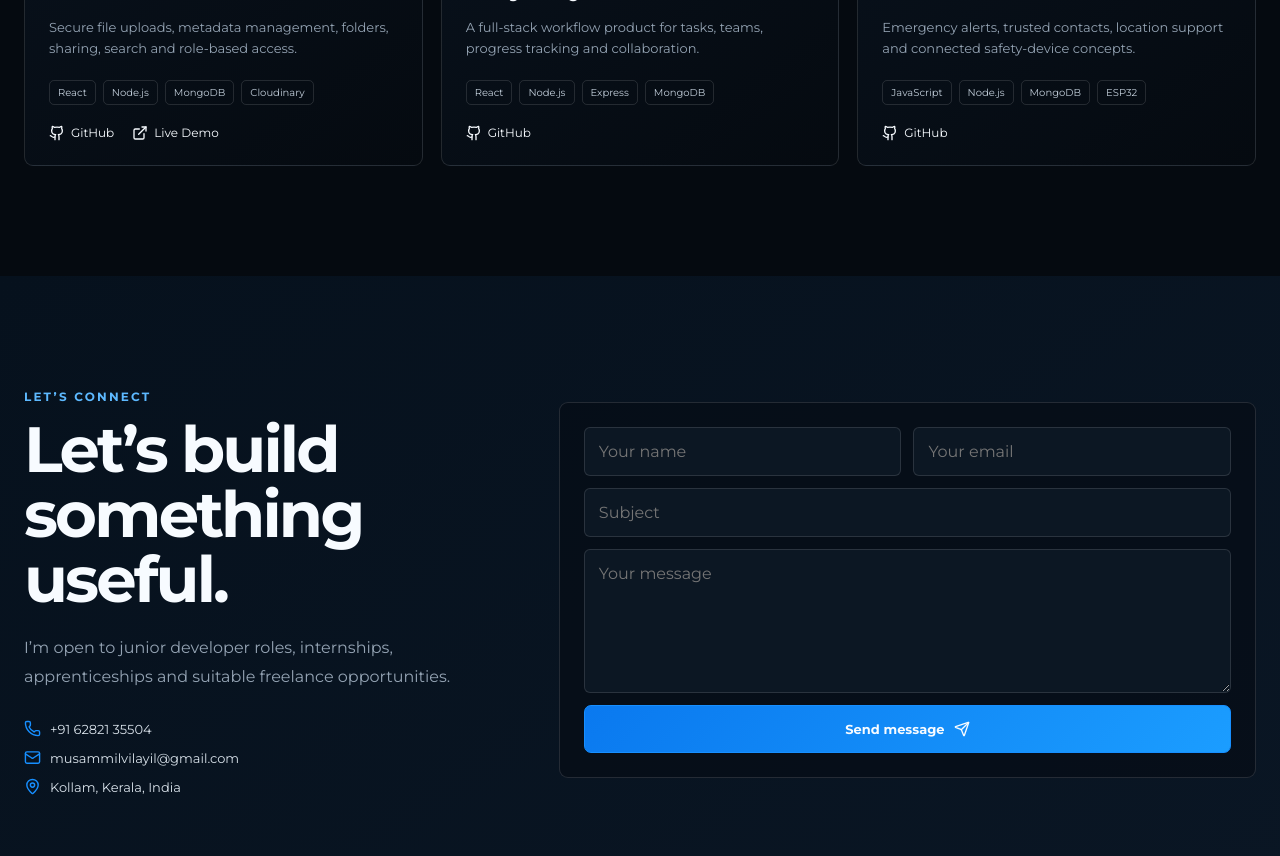
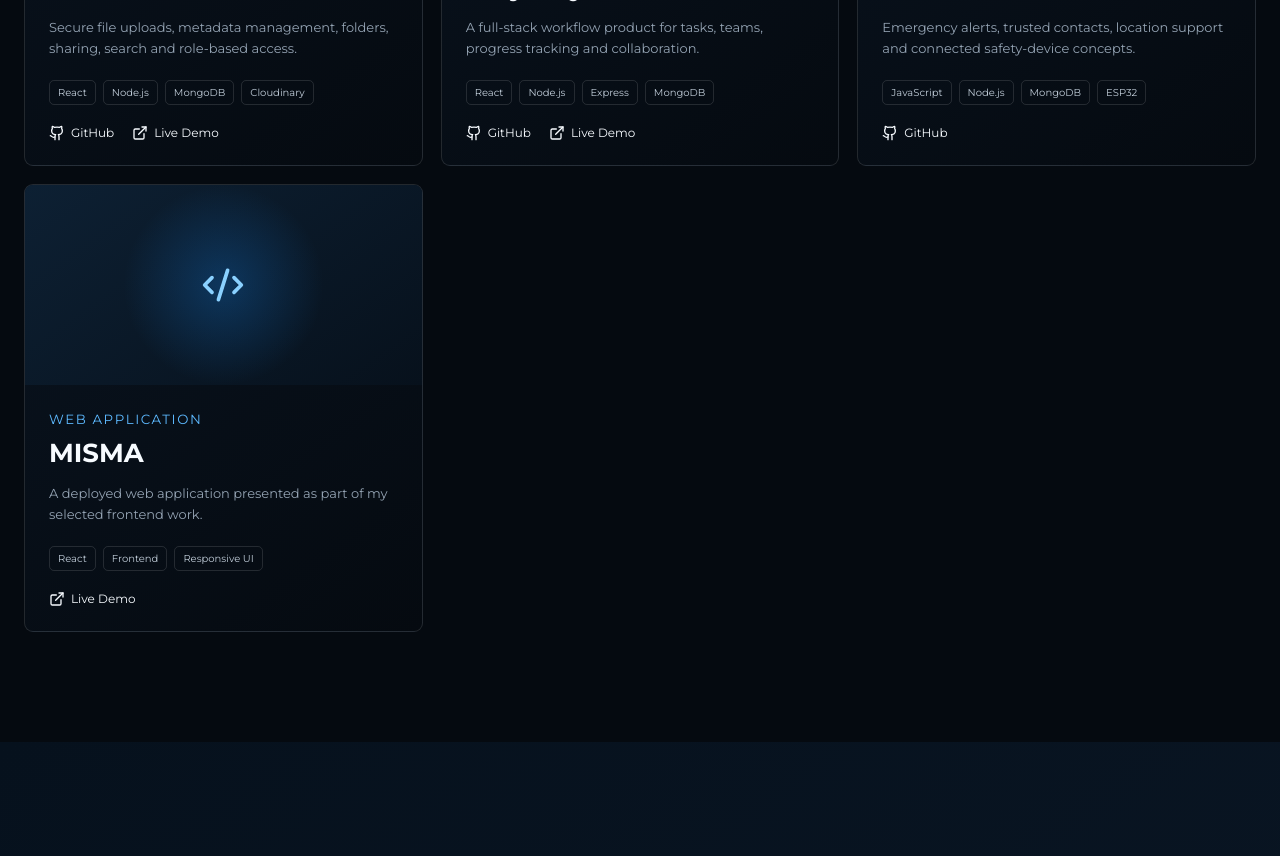
Before and after one commit to musammilvilayil/portfolio, a React (Vite) app: page / in a window 1280 px wide. Shown: the part 3240-4096 px from the top of the page. Built offline with nearby package versions, Linux system fonts and the light colour scheme.

Commit message:
Add MISMA and live demo links

```diff
--- a/src/App.tsx
+++ b/src/App.tsx
@@ -25,7 +25,7 @@ type Project = {
   type: string;
   description: string;
   stack: string[];
-  repo: string;
+  repo?: string;
   live?: string;
   icon: LucideIcon;
   className: string;
@@ -66,6 +66,7 @@ const projects: Project[] = [
     description: "A full-stack workflow product for tasks, teams, progress tracking and collaboration.",
     stack: ["React", "Node.js", "Express", "MongoDB"],
     repo: "https://github.com/musammilvilayil/Projexify",
+    live: "https://projexify.onrender.com",
     icon: Code2,
     className: "project-visual projexify",
   },
@@ -77,6 +78,15 @@ const projects: Project[] = [
     repo: "https://github.com/musammilvilayil/she-sheild",
     icon: ShieldCheck,
     className: "project-visual shield",
+  },
+  {
+    name: "MISMA",
+    type: "Web Application",
+    description: "A deployed web application presented as part of my selected frontend work.",
+    stack: ["React", "Frontend", "Responsive UI"],
+    live: "https://frontend-sandy-omega-90.vercel.app/",
+    icon: Code2,
+    className: "project-visual misma",
   },
 ];
 
@@ -149,7 +159,7 @@ function App() {
       <section className="portfolio section" id="portfolio">
         <div className="section-heading"><span>Portfolio</span><h2>Selected product work</h2></div>
         <div className="project-grid">
-          {projects.map(({name,type,description,stack,repo,live,icon:Icon,className}) => <article className="project-card" key={name}><div className={className}><Icon size={44}/></div><div className="project-body"><small>{type}</small><h3>{name}</h3><p>{description}</p><div className="chips">{stack.map(item=><span key={item}>{item}</span>)}</div><div className="project-links"><a href={repo} target="_blank" rel="noreferrer"><Github size={16}/> GitHub</a>{live ? <a href={live} target="_blank" rel="noreferrer"><ExternalLink size={16}/> Live Demo</a> : null}</div></div></article>)}
+          {projects.map(({name,type,description,stack,repo,live,icon:Icon,className}) => <article className="project-card" key={name}><div className={className}><Icon size={44}/></div><div className="project-body"><small>{type}</small><h3>{name}</h3><p>{description}</p><div className="chips">{stack.map(item=><span key={item}>{item}</span>)}</div><div className="project-links">{repo ? <a href={repo} target="_blank" rel="noreferrer"><Github size={16}/> GitHub</a> : null}{live ? <a href={live} target="_blank" rel="noreferrer"><ExternalLink size={16}/> Live Demo</a> : null}</div></div></article>)}
         </div>
       </section>
 
```
